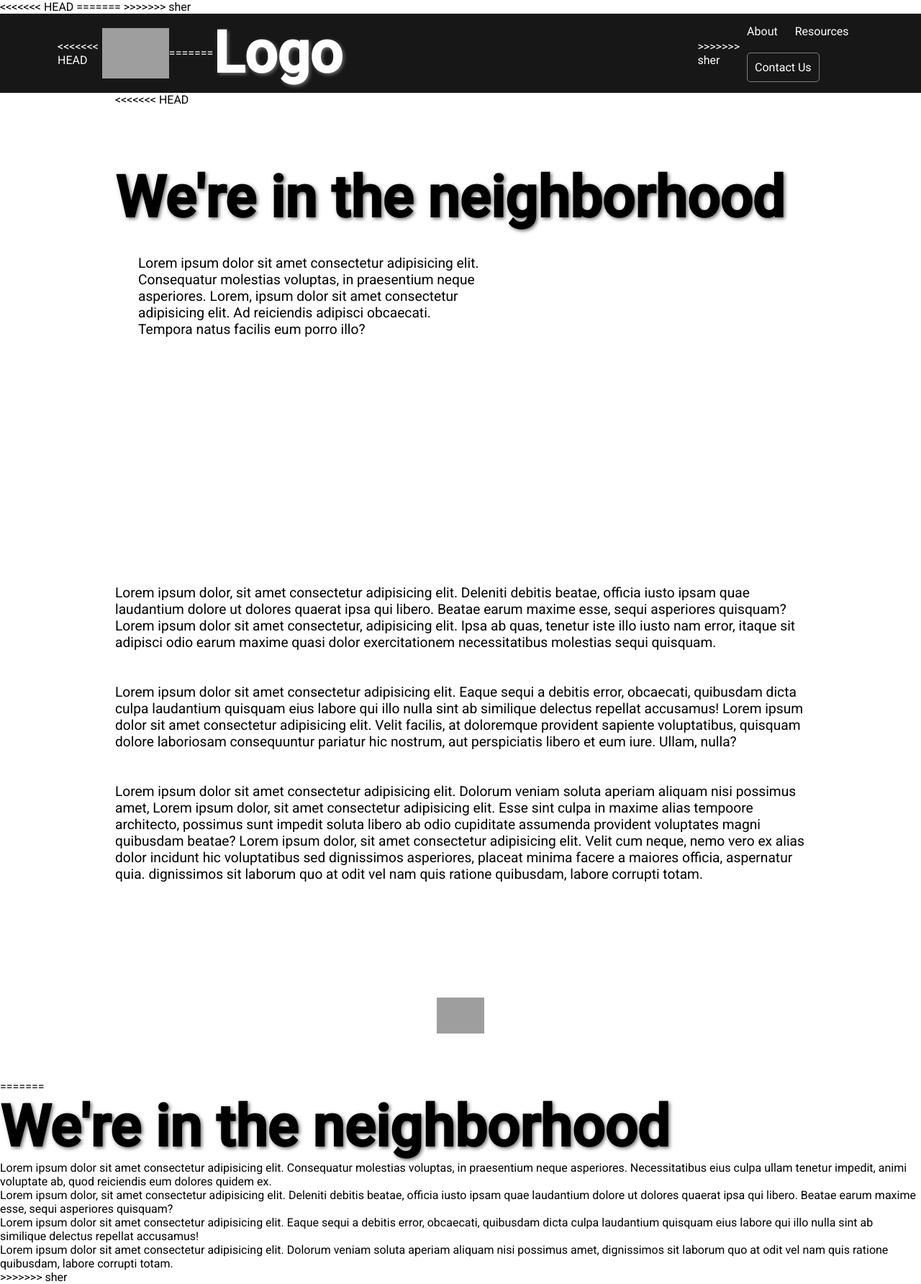
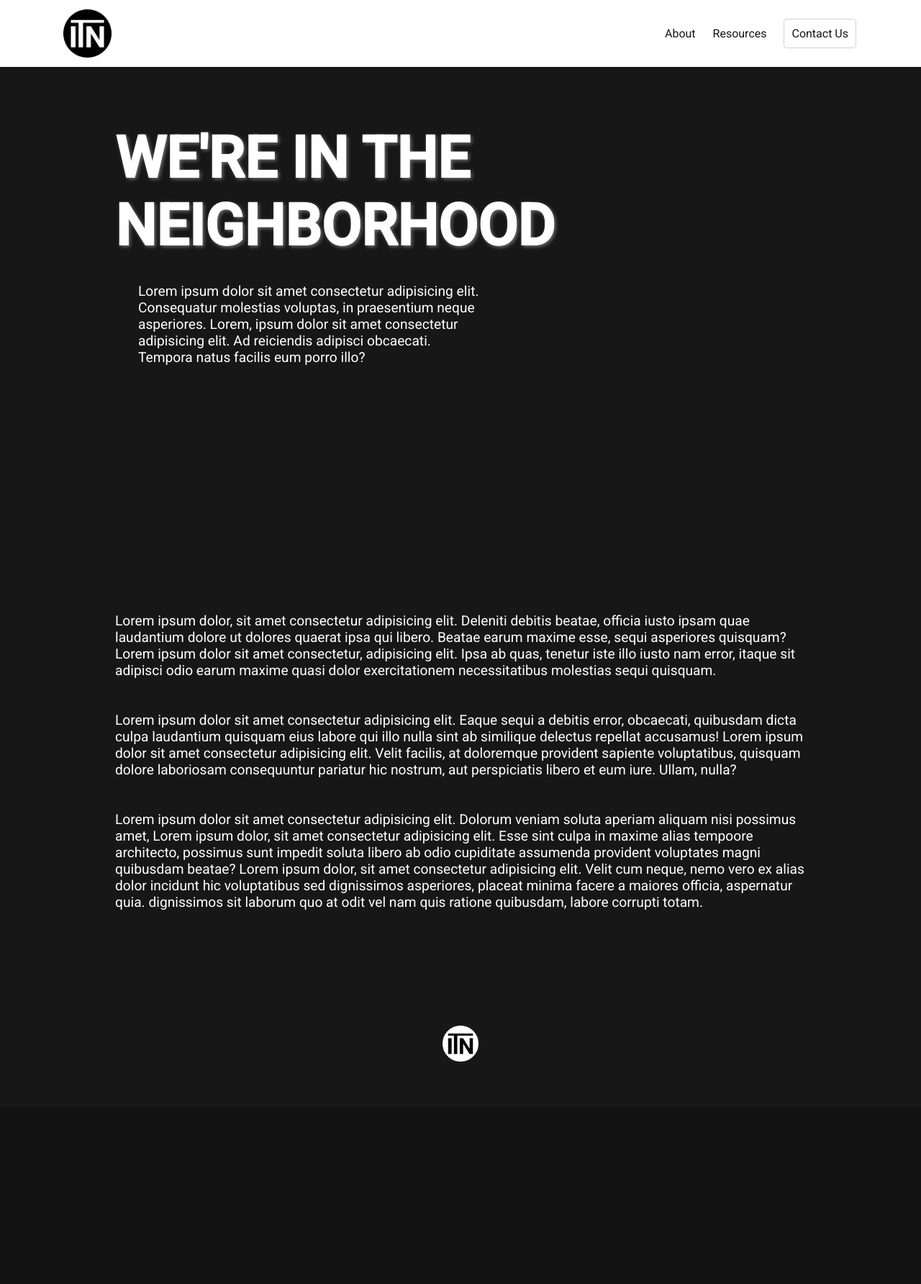
Before and after one commit to hnkingsolver/InTheNeighborhood, a Django app: page / in a window 1280 px wide. Shown: the whole page at 72% size. After the commit the page ends 1475 px from the top, so only its background shows below. Run offline with Django 3.2, Linux system fonts and the light colour scheme; grey boxes are pictures that could not be loaded.

Commit message:
updated the colors and what not

```diff
--- a/inTheNeighborhood/itn/static/css/about.css
+++ b/inTheNeighborhood/itn/static/css/about.css
@@ -1,6 +1,7 @@
 *{
     margin: 0px;
     padding: 0px;
+    font-family: 'roboto';
 }
 
 body {
--- a/inTheNeighborhood/itn/static/css/style.css
+++ b/inTheNeighborhood/itn/static/css/style.css
@@ -2,6 +2,9 @@
     margin: 0;
     padding: 0;
     font-family: 'roboto';
+}
+body {
+    background-color: #171717;
 }
 
 nav{
@@ -9,8 +12,8 @@ nav{
     align-items: center;
     justify-content: space-between;
     padding: 0.3rem 5rem;
-    background-color: #171717;
-    color: white;
+    background-color: white;
+    color: #171717;
     text-decoration: none;
 }
 
@@ -19,6 +22,13 @@ nav ul li{
     list-style-type: none;
     display: inline-flex;
     align-items: flex-end;
+    background-color: white;
+}
+
+.nav_logo{
+    width: 6%;
+    min-width: 3rem;
+    padding: .5rem;
 }
 
 main{
@@ -29,6 +39,8 @@ h1{
     font-size: 5rem;
     text-shadow: rgb(110, 109, 109) 2px 2px 5px;
     width: 100%;
+    color: white;
+    text-transform: uppercase;
 }
 
 footer{
@@ -47,6 +59,7 @@ footer{
     width: 30rem;
     font-size: 1.2rem;
     margin: 2rem;
+    color: white;
 }
 
 .second-paragraph{
@@ -54,6 +67,7 @@ footer{
     font-size: 1.2rem;
     margin: 0 auto;
     margin-top: 20rem;
+    color: white;
 }
 
 .logo{
--- a/inTheNeighborhood/itn/templates/index.html
+++ b/inTheNeighborhood/itn/templates/index.html
@@ -5,19 +5,12 @@
     <meta name="viewport" content="width=device-width, initial-scale=1.0">
     {% load static %}
     <link rel="stylesheet" href="{% static 'css/style.css' %}">
-<<<<<<< HEAD
     <link href="https://fonts.googleapis.com/css2?family=Lobster&family=Open+Sans:wght@300;400&family=Roboto:wght@300;400;500&display=swap" rel="stylesheet">
-=======
->>>>>>> sher
-    <title>Document</title>
+    <title>Home</title>
 </head>
 <body>
     <nav>
-<<<<<<< HEAD
-        <img class="logo" src="https://cdn.discordapp.com/attachments/732072476225437703/736356423440531566/logo3.png" alt="In the neighborhood">
-=======
-        <h1>Logo</h1>
->>>>>>> sher
+        <img class="nav_logo" src="static/img/Logo_No_Text.png" alt="logo"  />
         <div class="nav links">
             <ul>
                 <li>About</li>
@@ -28,7 +21,6 @@
     </nav>
 
     <main>
-<<<<<<< HEAD
         <div id="first-main">
             <h1>We're in the neighborhood</h1>
             <div class="first-paragraph">
@@ -48,17 +40,8 @@
         </div>
     </main>
     <footer>
-        <img src="https://cdn.discordapp.com/attachments/732072476225437703/736360626313625611/Logo_No_Text.png" alt="itn" style="height: 50px;">
+        <img src="static/img/logo4.png" alt="itn" style="height: 50px;">
     </footer>
-=======
-        <h1>We're in the neighborhood</h1>
-
-        <p>Lorem ipsum dolor sit amet consectetur adipisicing elit. Consequatur molestias voluptas, in praesentium neque asperiores. Necessitatibus eius culpa ullam tenetur impedit, animi voluptate ab, quod reiciendis eum dolores quidem ex.</p>
-        <p>Lorem ipsum dolor, sit amet consectetur adipisicing elit. Deleniti debitis beatae, officia iusto ipsam quae laudantium dolore ut dolores quaerat ipsa qui libero. Beatae earum maxime esse, sequi asperiores quisquam?</p>
-        <p>Lorem ipsum dolor sit amet consectetur adipisicing elit. Eaque sequi a debitis error, obcaecati, quibusdam dicta culpa laudantium quisquam eius labore qui illo nulla sint ab similique delectus repellat accusamus!</p>
-        <p>Lorem ipsum dolor sit amet consectetur adipisicing elit. Dolorum veniam soluta aperiam aliquam nisi possimus amet, dignissimos sit laborum quo at odit vel nam quis ratione quibusdam, labore corrupti totam.</p>
-    </main>
->>>>>>> sher
 
 
 </body>
```
Also changed, not shown: inTheNeighborhood/itn/static/css/resources.css (+23 -0 lines), inTheNeighborhood/itn/templates/resources.html (+17 -2 lines).
